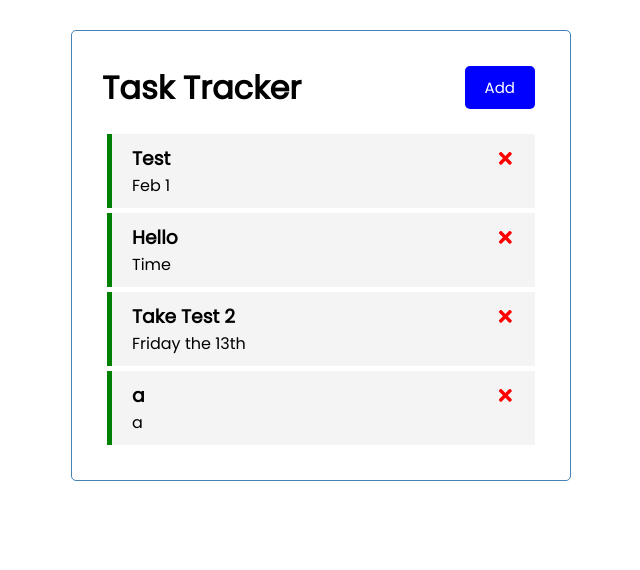
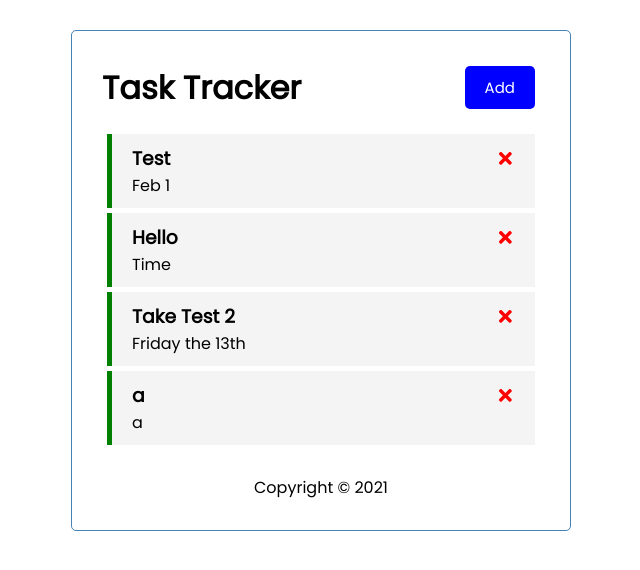
Before and after one commit to Austinmcmaster/ReactPractice, a React (Create React App) app in the folder react-task-tracker/: page / in a window 1280 px wide. Shown: the top 570 px of the page, without its empty margins (319-959 px from the left). Built offline with nearby package versions, Linux system fonts and the light colour scheme; data requests are answered from the project's data file.

Commit message:
Add footer and begin routing

```diff
--- a/package.json
+++ b/package.json
@@ -1,5 +1,6 @@
 {
   "dependencies": {
-    "react-icons": "^4.4.0"
+    "react-icons": "^4.4.0",
+    "react-router-dom": "^6.3.0"
   }
 }
--- a/react-task-tracker/src/App.js
+++ b/react-task-tracker/src/App.js
@@ -2,6 +2,7 @@ import Header from "./components/Header";
 import Tasks from "./components/Tasks";
 import {useState, useEffect} from 'react'
 import AddTask from "./components/AddTask";
+import Footer from "./components/Footer";
 
 
 function App() {
@@ -87,6 +88,7 @@ const toggleReminder = async (id) => {
       (<Tasks tasks = {tasks} onDelete = {deleteTask}
       onToggle = {toggleReminder} />)
       : ("No task to show.")}
+      <Footer/>
     </div>
   );
 }
--- /dev/null
+++ b/react-task-tracker/src/components/Footer.js
@@ -0,0 +1,11 @@
+
+
+const Footer = () => {
+  return (
+    <footer>
+        <p>Copyright &copy; 2021</p>
+    </footer>
+  )
+}
+
+export default Footer
```
Also changed, not shown: 1 other file (tests, documents, lock files or other folders).
